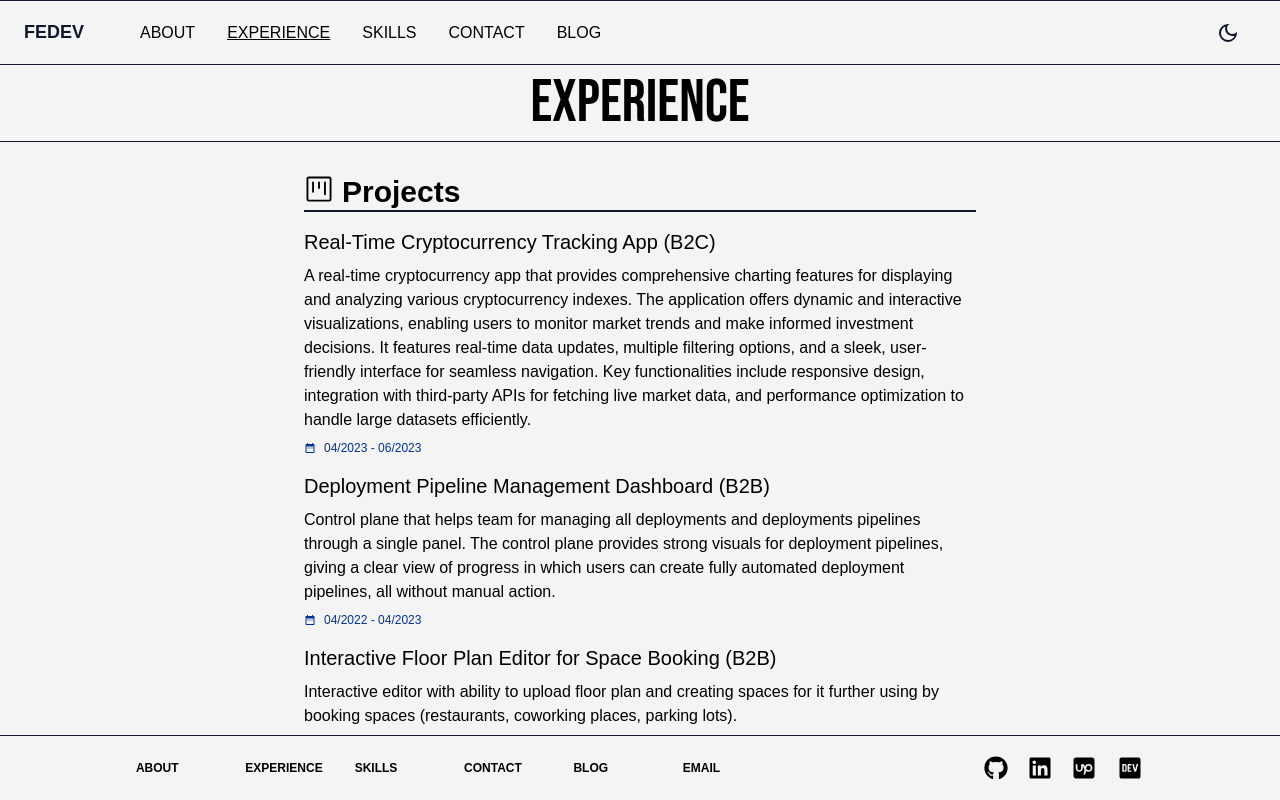
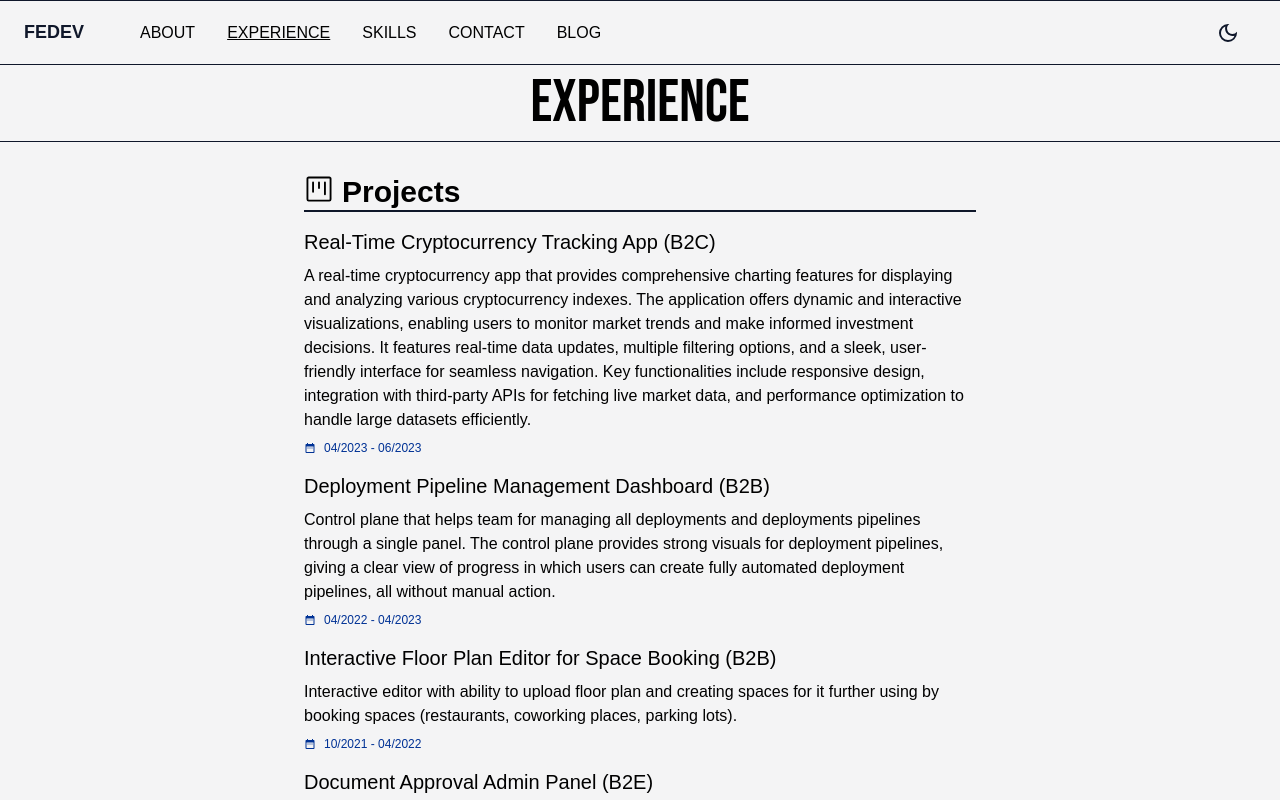
Before and after one commit to tpostolyuk/fedev-portfolio, a Next.js app: page /experience in a window 1280 px wide. Shown: the top 800 px of the page. Built offline with nearby package versions, Linux system fonts and the light colour scheme; a web font is replaced by a local one.

Commit message:
chore(footer): make footer static position

```diff
--- a/src/components/footer.tsx
+++ b/src/components/footer.tsx
@@ -11,7 +11,7 @@ export const Footer: FC = () => {
   return (
     <footer
       className={clsx(
-        "sticky bottom-0 left-0 right-0 flex h-[65px] items-center justify-between gap-4 border-t-[1px] border-t-slate-900 bg-zinc-100 px-8 py-4",
+        "flex h-[65px] items-center justify-between gap-4 border-t-[1px] border-t-slate-900 bg-zinc-100 px-8 py-4",
         "dark:border-t-white dark:bg-slate-900 dark:text-white",
       )}
     >
```
